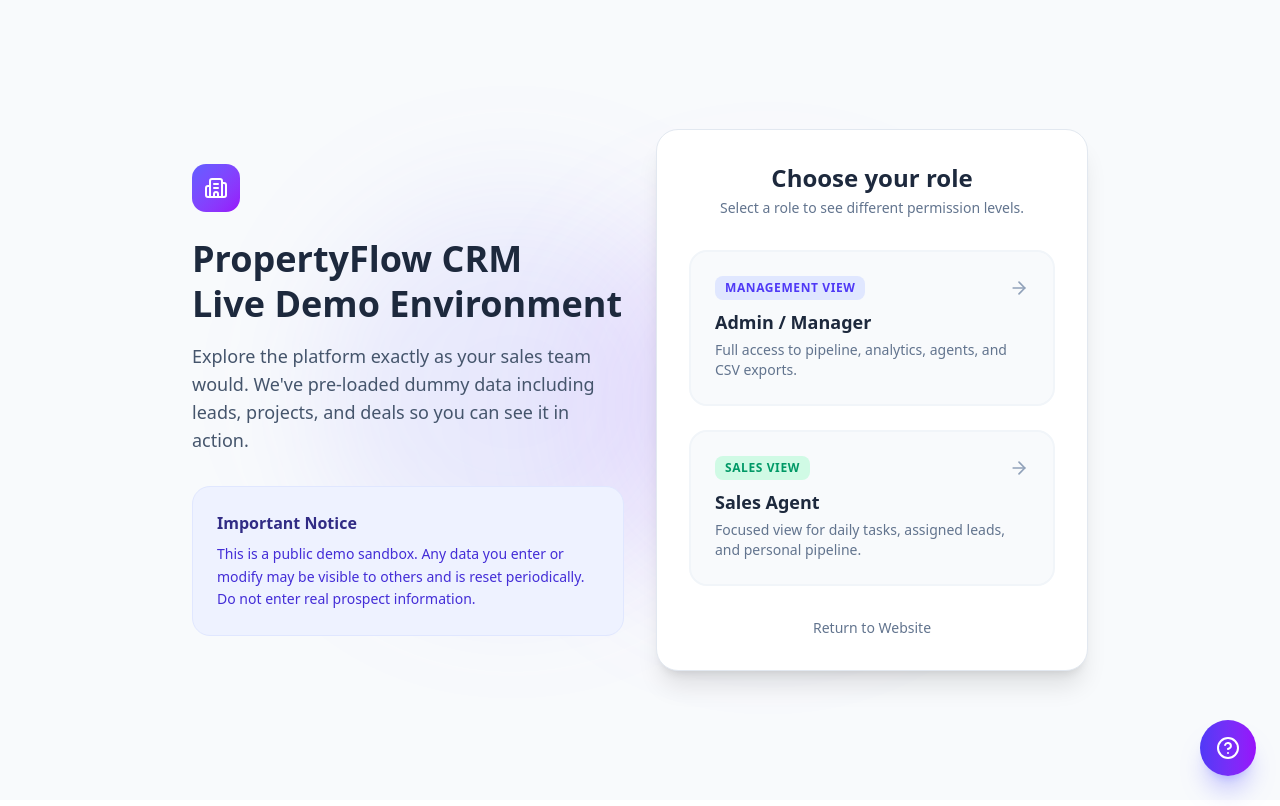
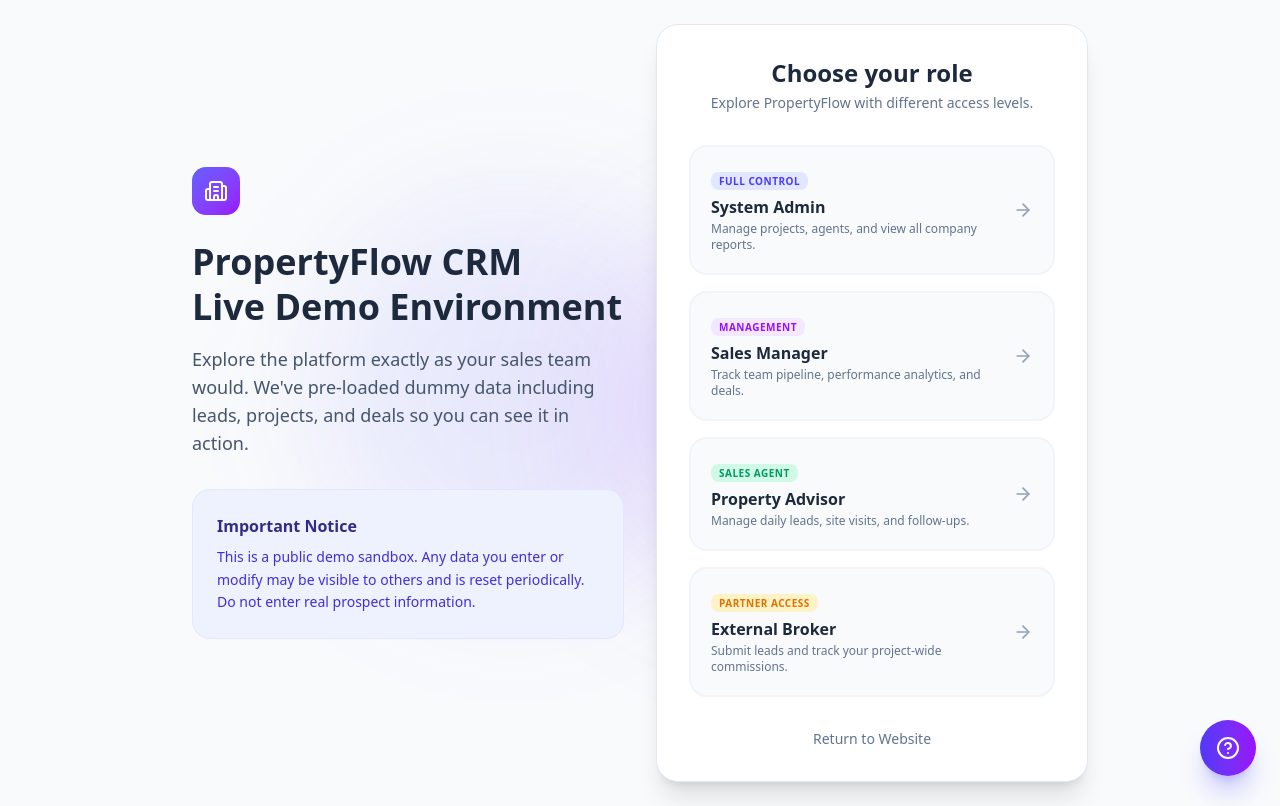
Before and after one commit to surendra-crax/propertyflow-crm, a Next.js app in the folder crm-frontend/: page /demo-login in a window 1280 px wide. Built offline with nearby package versions, Linux system fonts and the light colour scheme; no server answers.

Commit message:
feat: restore all 4 demo roles and add loading states for better login feedback

```diff
--- a/crm-frontend/app/demo-login/page.tsx
+++ b/crm-frontend/app/demo-login/page.tsx
@@ -1,6 +1,6 @@
 "use client";
 
-import { useEffect } from "react";
+import { useState, useEffect } from "react";
 import { useRouter } from "next/navigation";
 import { Building2, ArrowRight } from "lucide-react";
 import { api } from "../../lib/api";
@@ -9,20 +9,36 @@ export default function DemoLoginPage() {
     const router = useRouter();
 
     // Auto-fill logic when user clicks the credentials
-    const handleLogin = async (e: React.FormEvent, role: 'admin' | 'agent') => {
+    const [loadingRole, setLoadingRole] = useState<string | null>(null);
+
+    const handleLogin = async (e: React.FormEvent, role: string) => {
         e.preventDefault();
-        const email = role === 'admin' ? 'demo@crm.com' : 'agent@crm.com';
-        const password = 'demo123';
+        setLoadingRole(role);
+
+        let email = 'admin@propertyflow.com';
+        let password = 'password123';
+
+        if (role === 'manager') email = 'priya@propertyflow.com';
+        if (role === 'agent') email = 'amit@propertyflow.com';
+        if (role === 'broker') email = 'sunil@brokers.com';
 
         try {
             const res = await api.post("/auth/login", { email, password });
-            localStorage.setItem("token", res.data.token);
-            localStorage.setItem("user", JSON.stringify(res.data.user));
-            localStorage.setItem("userId", res.data.user.id);
-            localStorage.setItem("role", res.data.user.role);
+
+            const token = res.data.access_token;
+            const user = res.data.user;
+
+            localStorage.clear();
+            localStorage.setItem("token", token);
+            localStorage.setItem("user", JSON.stringify(user));
+            localStorage.setItem("userId", user.id);
+            localStorage.setItem("role", user.role);
+
             router.push("/dashboard");
-        } catch {
-            alert('Demo login failed. Make sure the backend is seeded and running.');
+        } catch (err) {
+            console.error(err);
+            alert('Demo login failed. Please ensure the backend server is running and seeded.');
+            setLoadingRole(null);
         }
     };
 
@@ -56,33 +72,97 @@ export default function DemoLoginPage() {
                 <div className="bg-white dark:bg-slate-800 rounded-3xl p-8 border border-slate-200 dark:border-slate-700 shadow-xl flex flex-col gap-6">
                     <div className="text-center mb-2">
                         <h2 className="text-2xl font-bold text-slate-800 dark:text-white">Choose your role</h2>
-                        <p className="text-sm text-slate-500 dark:text-slate-400 mt-1">Select a role to see different permission levels.</p>
+                        <p className="text-sm text-slate-500 dark:text-slate-400 mt-1">Explore PropertyFlow with different access levels.</p>
                     </div>
 
+                    <div className="grid grid-cols-1 gap-4">
                         {/* Admin Demo Card */}
-                    <div
+                        <button
+                            disabled={!!loadingRole}
                             onClick={(e) => handleLogin(e, 'admin')}
-                        className="group flex flex-col p-6 rounded-2xl border-2 border-slate-100 dark:border-slate-700 hover:border-indigo-500 dark:hover:border-indigo-500 cursor-pointer transition-all hover:shadow-md bg-slate-50 dark:bg-slate-900/50"
+                            className={`group flex items-center justify-between p-5 rounded-2xl border-2 transition-all hover:shadow-lg text-left ${
+                                loadingRole === 'admin'
+                                ? 'border-indigo-600 bg-indigo-50 dark:bg-indigo-900/40'
+                                : 'border-slate-100 dark:border-slate-700 hover:border-indigo-500 bg-slate-50 dark:bg-slate-900/50'
+                            }`}
                         >
-                        <div className="flex items-center justify-between mb-2">
-                            <span className="text-xs font-bold uppercase tracking-wider text-indigo-600 dark:text-indigo-400 bg-indigo-100 dark:bg-indigo-900/50 px-2.5 py-1 rounded-md">Management View</span>
-                            <ArrowRight className="w-5 h-5 text-slate-400 group-hover:text-indigo-600 dark:group-hover:text-indigo-400 transition-transform group-hover:translate-x-1" />
+                            <div className="flex-1">
+                                <span className="text-[10px] font-bold uppercase tracking-wider text-indigo-600 dark:text-indigo-400 bg-indigo-100 dark:bg-indigo-900/50 px-2 py-0.5 rounded-md">Full Control</span>
+                                <h3 className="font-bold text-slate-800 dark:text-white text-base mt-1">System Admin</h3>
+                                <p className="text-xs text-slate-500 dark:text-slate-400 mt-0.5">Manage projects, agents, and view all company reports.</p>
                             </div>
-                        <h3 className="font-semibold text-slate-800 dark:text-white text-lg">Admin / Manager</h3>
-                        <p className="text-sm text-slate-500 dark:text-slate-400 mt-1">Full access to pipeline, analytics, agents, and CSV exports.</p>
+                            {loadingRole === 'admin' ? (
+                                <div className="w-5 h-5 border-2 border-indigo-600 border-t-transparent rounded-full animate-spin" />
+                            ) : (
+                                <ArrowRight className="w-5 h-5 text-slate-400 group-hover:text-indigo-600 group-hover:translate-x-1 transition-all" />
+                            )}
+                        </button>
+
+                        {/* Manager Demo Card */}
+                        <button
+                            disabled={!!loadingRole}
+                            onClick={(e) => handleLogin(e, 'manager')}
+                            className={`group flex items-center justify-between p-5 rounded-2xl border-2 transition-all hover:shadow-lg text-left ${
+                                loadingRole === 'manager'
+                                ? 'border-purple-600 bg-purple-50 dark:bg-purple-900/40'
+                                : 'border-slate-100 dark:border-slate-700 hover:border-purple-500 bg-slate-50 dark:bg-slate-900/50'
+                            }`}
+                        >
+                            <div className="flex-1">
+                                <span className="text-[10px] font-bold uppercase tracking-wider text-purple-600 dark:text-purple-400 bg-purple-100 dark:bg-purple-900/50 px-2 py-0.5 rounded-md">Management</span>
+                                <h3 className="font-bold text-slate-800 dark:text-white text-base mt-1">Sales Manager</h3>
+                                <p className="text-xs text-slate-500 dark:text-slate-400 mt-0.5">Track team pipeline, performance analytics, and deals.</p>
                             </div>
+                            {loadingRole === 'manager' ? (
+                                <div className="w-5 h-5 border-2 border-purple-600 border-t-transparent rounded-full animate-spin" />
+                            ) : (
+                                <ArrowRight className="w-5 h-5 text-slate-400 group-hover:text-purple-600 group-hover:translate-x-1 transition-all" />
+                            )}
+                        </button>
 
                         {/* Agent Demo Card */}
-                    <div
+                        <button
+                            disabled={!!loadingRole}
                             onClick={(e) => handleLogin(e, 'agent')}
-                        className="group flex flex-col p-6 rounded-2xl border-2 border-slate-100 dark:border-slate-700 hover:border-emerald-500 dark:hover:border-emerald-500 cursor-pointer transition-all hover:shadow-md bg-slate-50 dark:bg-slate-900/50"
+                            className={`group flex items-center justify-between p-5 rounded-2xl border-2 transition-all hover:shadow-lg text-left ${
+                                loadingRole === 'agent'
+                                ? 'border-emerald-600 bg-emerald-50 dark:bg-emerald-900/40'
+                                : 'border-slate-100 dark:border-slate-700 hover:border-emerald-500 bg-slate-50 dark:bg-slate-900/50'
+                            }`}
                         >
-                        <div className="flex items-center justify-between mb-2">
-                            <span className="text-xs font-bold uppercase tracking-wider text-emerald-600 dark:text-emerald-400 bg-emerald-100 dark:bg-emerald-900/50 px-2.5 py-1 rounded-md">Sales View</span>
-                            <ArrowRight className="w-5 h-5 text-slate-400 group-hover:text-emerald-600 dark:group-hover:text-emerald-400 transition-transform group-hover:translate-x-1" />
+                            <div className="flex-1">
+                                <span className="text-[10px] font-bold uppercase tracking-wider text-emerald-600 dark:text-emerald-400 bg-emerald-100 dark:bg-emerald-900/50 px-2 py-0.5 rounded-md">Sales Agent</span>
+                                <h3 className="font-bold text-slate-800 dark:text-white text-base mt-1">Property Advisor</h3>
+                                <p className="text-xs text-slate-500 dark:text-slate-400 mt-0.5">Manage daily leads, site visits, and follow-ups.</p>
                             </div>
-                        <h3 className="font-semibold text-slate-800 dark:text-white text-lg">Sales Agent</h3>
-                        <p className="text-sm text-slate-500 dark:text-slate-400 mt-1">Focused view for daily tasks, assigned leads, and personal pipeline.</p>
+                            {loadingRole === 'agent' ? (
+                                <div className="w-5 h-5 border-2 border-emerald-600 border-t-transparent rounded-full animate-spin" />
+                            ) : (
+                                <ArrowRight className="w-5 h-5 text-slate-400 group-hover:text-emerald-600 group-hover:translate-x-1 transition-all" />
+                            )}
+                        </button>
+
+                        {/* Broker Demo Card */}
+                        <button
+                            disabled={!!loadingRole}
+                            onClick={(e) => handleLogin(e, 'broker')}
+                            className={`group flex items-center justify-between p-5 rounded-2xl border-2 transition-all hover:shadow-lg text-left ${
+                                loadingRole === 'broker'
+                                ? 'border-amber-600 bg-amber-50 dark:bg-amber-900/40'
+                                : 'border-slate-100 dark:border-slate-700 hover:border-amber-500 bg-slate-50 dark:bg-slate-900/50'
+                            }`}
+                        >
+                            <div className="flex-1">
+                                <span className="text-[10px] font-bold uppercase tracking-wider text-amber-600 dark:text-amber-400 bg-amber-100 dark:bg-amber-900/50 px-2 py-0.5 rounded-md">Partner Access</span>
+                                <h3 className="font-bold text-slate-800 dark:text-white text-base mt-1">External Broker</h3>
+                                <p className="text-xs text-slate-500 dark:text-slate-400 mt-0.5">Submit leads and track your project-wide commissions.</p>
+                            </div>
+                            {loadingRole === 'broker' ? (
+                                <div className="w-5 h-5 border-2 border-amber-600 border-t-transparent rounded-full animate-spin" />
+                            ) : (
+                                <ArrowRight className="w-5 h-5 text-slate-400 group-hover:text-amber-600 group-hover:translate-x-1 transition-all" />
+                            )}
+                        </button>
                     </div>
 
                     <button
--- a/crm-frontend/app/login/page.tsx
+++ b/crm-frontend/app/login/page.tsx
@@ -118,24 +118,52 @@ export default function LoginPage() {
 
 
           {/* Demo credentials */}
-          <div className="border-t border-white/10 pt-4 mt-4">
-            <p className="text-[11px] text-slate-500 text-center mb-2 uppercase tracking-wider">Demo Accounts</p>
-            <div className="grid grid-cols-2 gap-2">
+          <div className="border-t border-white/10 pt-6 mt-6">
+            <p className="text-[11px] text-slate-500 text-center mb-4 uppercase tracking-[0.2em] font-semibold">Live Demo Accounts</p>
+            <div className="grid grid-cols-2 gap-3">
               <button
                 type="button"
-                onClick={() => { setEmail("admin@crm.com"); setPassword("admin123") }}
-                className="bg-white/5 border border-white/10 rounded-lg p-2 text-left hover:bg-white/10 transition-all group"
+                onClick={() => { setEmail("admin@propertyflow.com"); setPassword("password123") }}
+                className="bg-white/5 border border-white/10 rounded-xl p-3 text-left hover:bg-white/10 hover:border-indigo-500/50 transition-all group"
               >
-                <p className="text-[10px] font-bold text-indigo-400 group-hover:text-indigo-300">Admin Account</p>
-                <p className="text-[9px] text-slate-500 truncate">admin@crm.com</p>
+                <p className="text-[11px] font-bold text-indigo-400 group-hover:text-indigo-300 flex items-center gap-1.5">
+                  Admin
+                  <ArrowRight className="w-2.5 h-2.5 opacity-0 group-hover:opacity-100 transition-opacity" />
+                </p>
+                <p className="text-[9px] text-slate-500 truncate mt-0.5">admin@propertyflow.com</p>
               </button>
               <button
                 type="button"
-                onClick={() => { setEmail("agent@crm.com"); setPassword("agent123") }}
-                className="bg-white/5 border border-white/10 rounded-lg p-2 text-left hover:bg-white/10 transition-all group"
+                onClick={() => { setEmail("priya@propertyflow.com"); setPassword("password123") }}
+                className="bg-white/5 border border-white/10 rounded-xl p-3 text-left hover:bg-white/10 hover:border-purple-500/50 transition-all group"
               >
-                <p className="text-[10px] font-bold text-purple-400 group-hover:text-purple-300">Agent Account</p>
-                <p className="text-[9px] text-slate-500 truncate">agent@crm.com</p>
+                <p className="text-[11px] font-bold text-purple-400 group-hover:text-purple-300 flex items-center gap-1.5">
+                  Manager
+                  <ArrowRight className="w-2.5 h-2.5 opacity-0 group-hover:opacity-100 transition-opacity" />
+                </p>
+                <p className="text-[9px] text-slate-500 truncate mt-0.5">priya@propertyflow.com</p>
+              </button>
+              <button
+                type="button"
+                onClick={() => { setEmail("amit@propertyflow.com"); setPassword("password123") }}
+                className="bg-white/5 border border-white/10 rounded-xl p-3 text-left hover:bg-white/10 hover:border-emerald-500/50 transition-all group"
+              >
+                <p className="text-[11px] font-bold text-emerald-400 group-hover:text-emerald-300 flex items-center gap-1.5">
+                  Agent
+                  <ArrowRight className="w-2.5 h-2.5 opacity-0 group-hover:opacity-100 transition-opacity" />
+                </p>
+                <p className="text-[9px] text-slate-500 truncate mt-0.5">amit@propertyflow.com</p>
+              </button>
+              <button
+                type="button"
+                onClick={() => { setEmail("sunil@brokers.com"); setPassword("password123") }}
+                className="bg-white/5 border border-white/10 rounded-xl p-3 text-left hover:bg-white/10 hover:border-amber-500/50 transition-all group"
+              >
+                <p className="text-[11px] font-bold text-amber-400 group-hover:text-amber-300 flex items-center gap-1.5">
+                  Broker
+                  <ArrowRight className="w-2.5 h-2.5 opacity-0 group-hover:opacity-100 transition-opacity" />
+                </p>
+                <p className="text-[9px] text-slate-500 truncate mt-0.5">sunil@brokers.com</p>
               </button>
             </div>
           </div>
```
Lines whose indentation alone changed are shown as unchanged.
